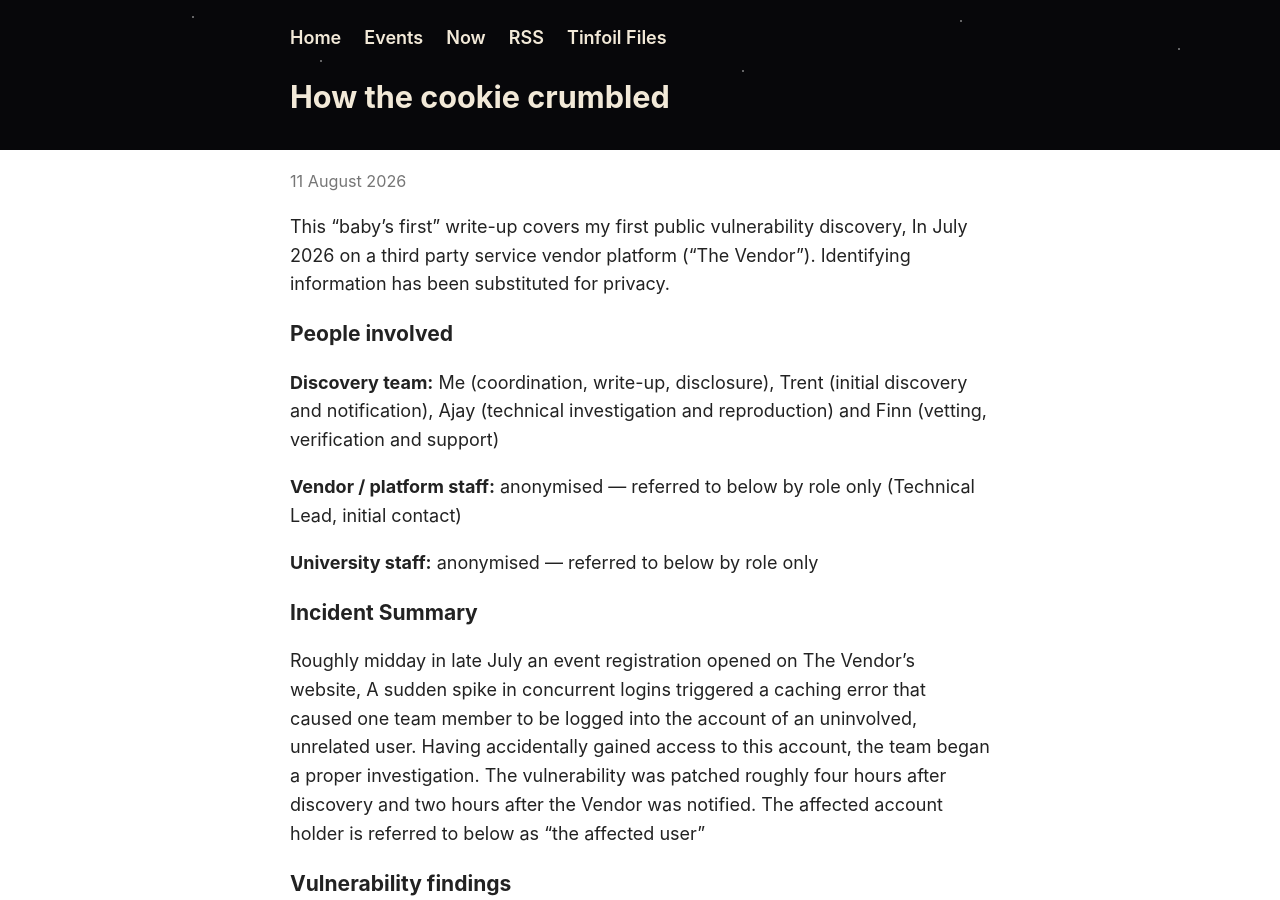
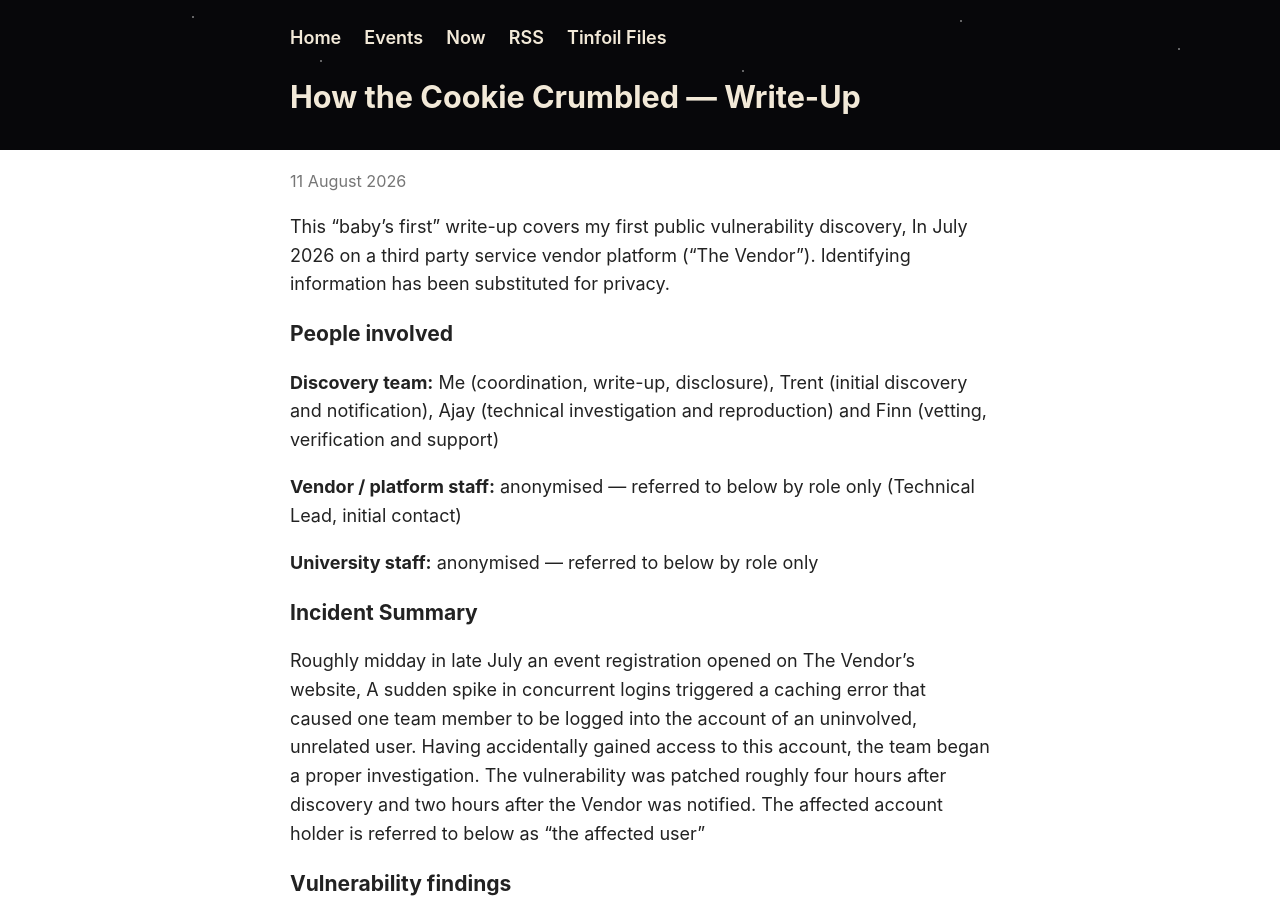
Before and after one commit to benvandw/benvandw.github.io, a Jekyll site: the page built from _posts/2026-08-11-How the Cookie Crumbled.md, in a window 1280 px wide and 900 px high. Built offline with Jekyll 4.4.1, drawn with Linux system fonts in a browser that asks for light colours.

Commit message:
Update 2026-08-11-How the Cookie Crumbled.md

```diff
--- a/_posts/2026-08-11-How the Cookie Crumbled.md
+++ b/_posts/2026-08-11-How the Cookie Crumbled.md
@@ -1,3 +1,8 @@
+---
+title: "How the Cookie Crumbled — Write-Up"
+date: 2026-08-11
+---
+
 This "baby's first" write-up covers my first public vulnerability discovery,
 In July 2026 on a third party service vendor platform ("The Vendor").
 Identifying information has been substituted for privacy.
```
